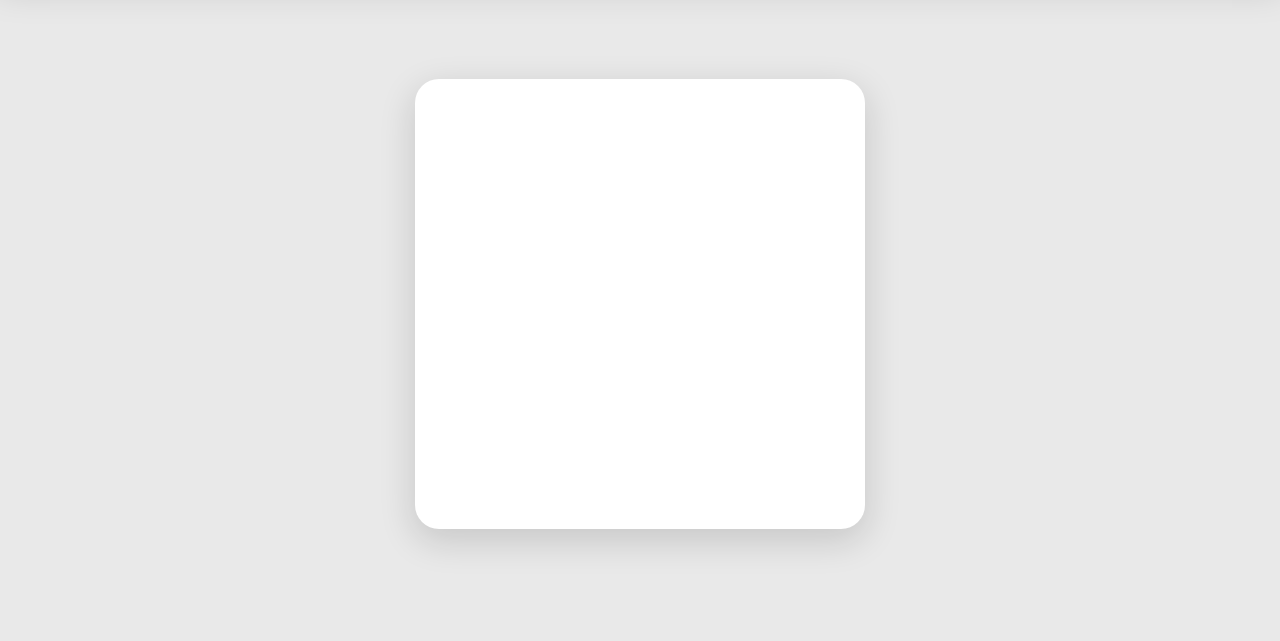
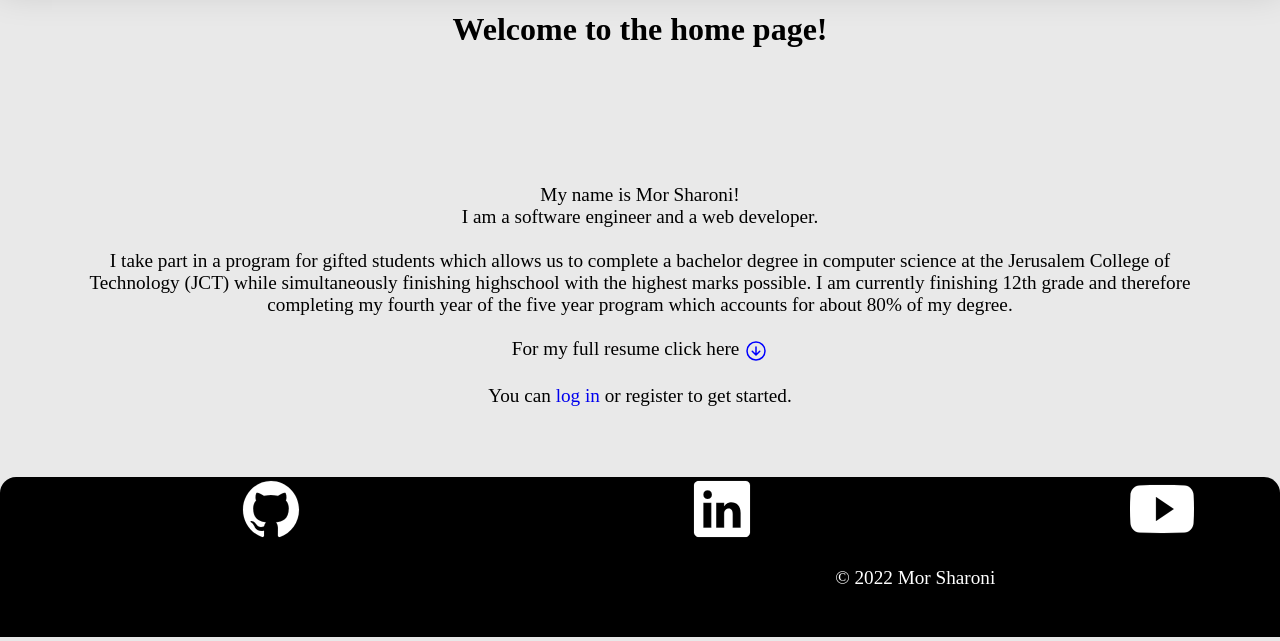
Before and after one commit to msharoni/website, a Django app: page / in a window 1280 px wide; the page is wider, and only the part inside the window is pictured. Shown: the part 342-983 px from the top of that part. Run offline with Django 4.2, Linux system fonts and the light colour scheme; a user stored in the database is signed in.

Commit message:
footer header and home page

```diff
--- a/templates/base.html
+++ b/templates/base.html
@@ -1,21 +1,20 @@
 {% load static %}
 
 <link rel="stylesheet" type="text/css" href="{% static 'css/style.css' %}">
-<html>
 <head>
   <meta charset="utf-8">
   <title>{% block title %}Django Auth Tutorial{% endblock %}</title>
 </head>
 <style>
-    body{
+    .body{
         background-color: rgb(233, 233, 233);
+        margin: 0;
     }
 </style>
-<body >
+<body class="body">
     {%include 'header.html' %}
-  <main class ="main">
-    {% block content %}
-    {% endblock %}
-  </main>
+        {% block content %}
+        {% endblock %}
+    </main>
+    {%include 'footer.html' %}
 </body>
-</html>
--- a/templates/footer.html
+++ b/templates/footer.html
@@ -1,3 +1,39 @@
-<div style ="background-color: black; margin: -10px;">
-    <a style="padding:40px; color: white;">I ame header</a>
+<style>
+
+ion-icon {
+  font-size: 64px;
+}
+.footer
+{
+    background-color: black;
+    height: 20%;
+    position: relative;
+    width:100%;
+    bottom: 0;
+    border-top-right-radius: 1em;
+    border-top-left-radius: 1em;
+}
+a{
+  text-decoration:none;
+}
+</style>
+<div class="footer" >
+    <div style="margin-left: 12%;">
+            <a href = "https://github.com/msharoni"style=" margin-right: 34%; color: white;">
+                <ion-icon name="logo-github"></ion-icon>
+
+            </a>
+            <a href ="https://www.linkedin.com/in/mor-sharoni/" style="color: white;margin-right: 33%;">
+                <ion-icon name="logo-linkedin"></ion-icon>
+            </a>
+            <a href="https://www.youtube.com/channel/UCARcuCAvjNakjqxf2LFyDAA" style="color: white;">
+                <ion-icon name="logo-youtube"></ion-icon>
+            </a>
+
+        </div>
+        <div style="margin-left: 43%;">
+            <a style="color: white; font-size: larger; margin-left: 40%;"><br>© 2022 Mor Sharoni</a>
+        </div>
+    <script type="module" src="https://unpkg.com/ionicons@5.5.2/dist/ionicons/ionicons.esm.js"></script>
+    <script nomodule src="https://unpkg.com/ionicons@5.5.2/dist/ionicons/ionicons.js"></script>
 </div>
--- a/templates/header.html
+++ b/templates/header.html
@@ -41,15 +41,15 @@
 }
 .header
 {
+    width: 100%;
     box-shadow: 0px 11px 35px 2px rgba(0, 0, 0, 0.14);
     background-color: white;
-    margin: -10px;
     border-bottom: 1px solid black;
     display: flex;
 }
 </style>
 <div class ="header">
-    <a href="{%url 'home'%}"><img style ="margin: 10px;"src="https://www.linkpicture.com/q/6d7bbe1adb944c9dbc7f467203f4b6aa-1_1.png"  alt="logo"></a>
+    <a href="{%url 'home'%}"><img style ="margin: 10px; margin-left: 50px;"src="https://www.linkpicture.com/q/6d7bbe1adb944c9dbc7f467203f4b6aa-1_1.png"  alt="logo"></a>
     {% if user.is_authenticated %}
   <p><form action="{% url 'logout' %}">
     <div style = "flex:1; margin-top:25px; margin-left: 335%;" >
@@ -60,6 +60,6 @@
 {% else %}
 
   <form action="{% url 'login' %}">
-    <button style= "flex:1; margin-top:25px; margin-left: 475%;"class= "Button" type="submit">Log In</button>
+    <button style= "flex:1; margin-top:25px; margin-left: 435%;"class= "Button" type="submit">Log In</button>
 </form>{% endif %}
 </div>
--- a/templates/home.html
+++ b/templates/home.html
@@ -3,5 +3,20 @@
 {% block title %}Home{% endblock %}
 
 {% block content %}
-
+<p style="text-align: center; font-size: xx-large; font-weight: bolder;">
+    Welcome to the home page!
+    <p style="text-align: center;font-size: larger; margin: 70px;">
+        <br><br><br>
+        My name is Mor Sharoni! <br> I am a software engineer and a web developer.
+        <br><br>
+        I take part in a program for gifted students which allows us to complete a bachelor degree in
+        computer science at the Jerusalem College of Technology (JCT) while simultaneously finishing
+        highschool with the highest marks possible. I am currently finishing 12th grade and therefore
+        completing my fourth year of the five year program which accounts for about 80% of my degree.
+        <br><br>
+        For my full resume click here <a style="color: white;"href="{% url 'download' 'Resume.pdf' %}"><ion-icon style="color: blue; font-size: 24px; vertical-align: middle;"name="arrow-down-circle-outline"></ion-icon></a>
+        <br><br>
+        You can <a href="{% url 'login' %}">log in</a> or register to get started.
+    </p>
+</p>
 {% endblock %}
--- a/templates/registration/login.html
+++ b/templates/registration/login.html
@@ -48,7 +48,8 @@
 
 
 </style>
-<body style="background-color: rgb(242, 244, 247);">  {%include '../header.html' %}
+
+<body style="background-color: rgb(233, 233, 233); margin: 0;">  {%include '../header.html' %}
 <div class="form-wrapper-outer">
   <div class="form-logo">
     <img src="https://www.linkpicture.com/q/triangle.png"  alt="logo">
@@ -66,7 +67,7 @@
       <input name = "password"type="password" name="password" id="" placeholder="Password">
   </div>
   <div class="wrapper">
-      <a style = "margin-left: 10%;"class="links">Sign Up</button>
+      <a class="links">Sign Up</button>
       <button type="submit" class="Button" style="float: right;">Sign In</button>
   </div>
 </form>
--- a/web_project/urls.py
+++ b/web_project/urls.py
@@ -23,5 +23,6 @@
     path("accounts/", include("django.contrib.auth.urls")),
     path('', TemplateView.as_view(template_name='home.html'), name='home'),
     path("login/", views.login_user, name="login"),
+    path('download/<filename>', views.download_file, name='download'),
 
 ]
```
Also changed, not shown: db.sqlite3, index.html (deleted), 1 other file.
